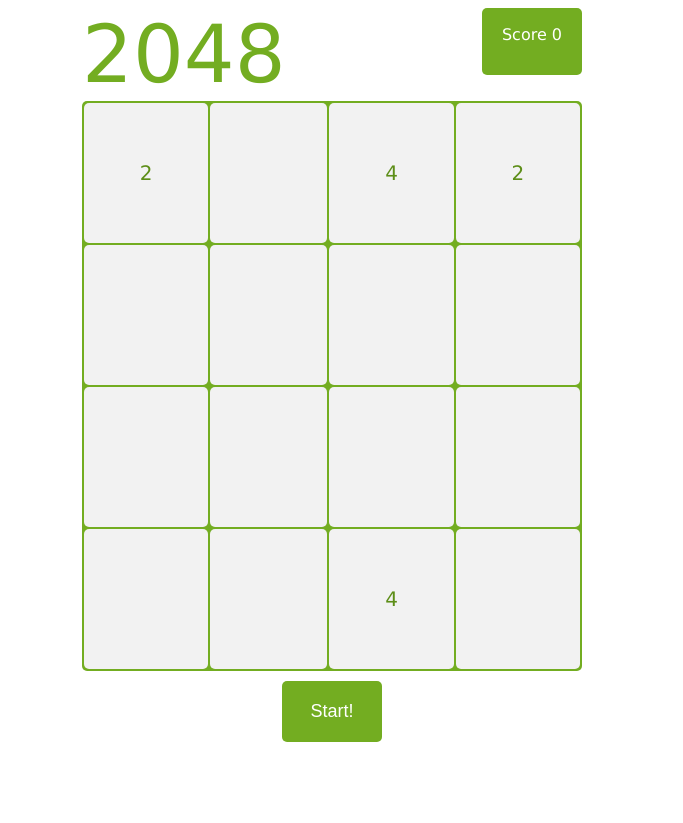
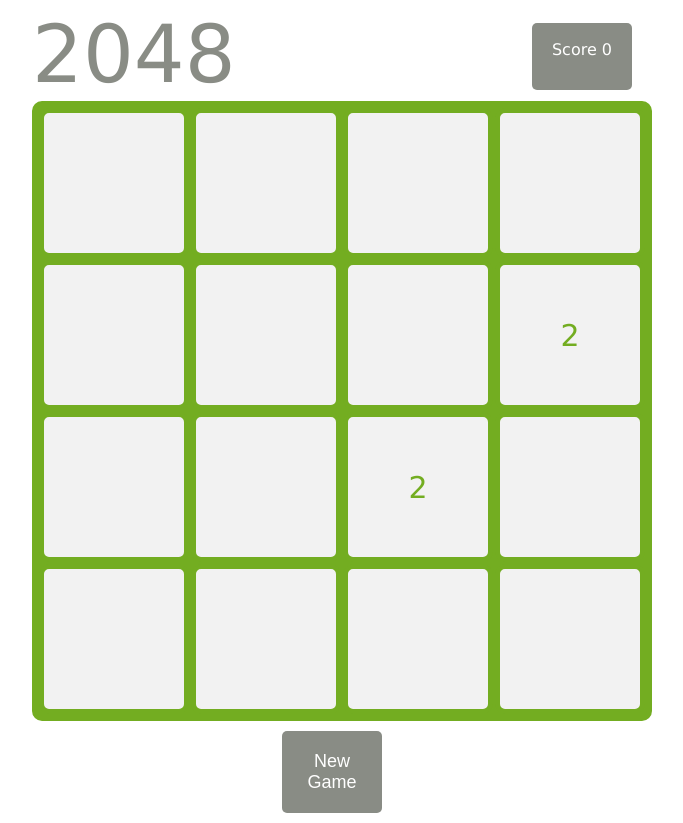
Before and after one commit to elizajing/2048, a website: page index.html in a window 1280 px wide. Shown: the whole page, without its empty margins (308-991 px from the left). Before the commit the page ends 800 px from the top, so only its background shows below. Drawn offline with nearby package versions, Linux system fonts and the light colour scheme.

Commit message:
All game logic done and minor css changes

```diff
--- a/index.html
+++ b/index.html
@@ -5,19 +5,20 @@
     <link rel="stylesheet" type="text/css" href="style.css">
 </head>
 
-<body>
+<body ng-view="" ng-keydown="keyPress($event)" ng-controller="playController">
   <script src="bower_components/angular/angular.js"></script>
   <script src="scripts/play.js"></script>
 
-  <div class="container">
-    <div ng-app="game" ng-controller="playController" >
+  <div class="container" >
       <div class="title">
         2048
       </div>
+
       <div class="scores">
         Score
         {{score}}
       </div>
+
       <table>
         <tr ng-repeat="i in [0,1,2,3]">
           <td>{{board[i][0]}}</td>
@@ -27,11 +28,11 @@
         </tr>
       </table>
 
+
       <div style="text-align:center;margin:10px;">
-        <button class="button" ng-click="" ng-keydown="keyPress($event)">Start!</button>
+        <button class="button" ng-click="newBoard()" ng-keydown="keyPress($event)">New Game</button>
       </div>
 
-    </div>
-</div>
+      </div>
 </body>
 </html>
--- a/scripts/play.js
+++ b/scripts/play.js
@@ -16,13 +16,19 @@ var app = angular.module('game', []);
 - No support for rule:
 */
 app.controller('playController', ($scope, $window) => {
-    $scope.moved = false;
-    $scope.board = [
+    var board = initBoard();
+
+    $scope.board = board;
+    /*[
       [2,'',4,2],
       ['','','',''],
       ['','','',''],
       ['','',4,'']
-      ];
+    ];*/
+    $scope.newBoard = function(){
+      var newBoard = initBoard();
+      $scope.board = initBoard();
+    }
     $scope.score = 0;
 
     $scope.keyPress = function($event){
@@ -44,6 +50,18 @@ app.controller('playController', ($scope, $window) => {
         }
       }
 
+      function initBoard(){
+        var board = [
+          ['','','',''],
+          ['','','',''],
+          ['','','',''],
+          ['','','','']
+        ];
+        randomize_slot(board);
+        randomize_slot(board);
+
+        return board;
+      }
 
       function moveUp(board){
         var size = board[1].length;
@@ -263,6 +281,8 @@ app.controller('playController', ($scope, $window) => {
               //console.log('--'+r+'--'+c);
               }
           }
+        }else{
+          $window.alert("You've lost!");
         }
       }
 
--- a/style.css
+++ b/style.css
@@ -1,49 +1,56 @@
 .container{
   margin: 0 auto;
-  width: 500px;
+  width: 600px;
 }
 .scores{
   border-radius: 5px;
-  background-color: #73AD21;
+  background-color: #898c85;
   color: #FFFFFF;
   font-family: verdana;
   width: 100px;
   height: 50px;
-  margin-left: 400px;
+  /*margin-left: 400px;*/
+  margin-top: 15px;
   text-align: center;
   padding-top: 17px;
   /*padding-bottom: 2px;*/
+  float: right;
 }
 .title{
+  float: left;
   font-family: verdana;
   font-style: bold;
-  color: #73AD21;
+  color: #898c85;
   font-size: 80px;
   /*margin: 0;*/
   float: left;
 }
 table {
+    border: 5px solid;
     text-align: center;
     font-family: verdana;
     font-style: bold;
-    margin: auto;
-    width: auto;
-    border-radius: 5px;
+    width: 210px;
+    height: 210px;
+    border-radius: 10px;
     background-color: #73AD21;
+    color: #73AD21;
+    table-layout: fixed;
+    font-size: 30px;
 }
 td{
-  border-radius: 5px;
+  border: 5px solid;
+  border-radius: 10px;
   padding: 50px;
   background-color: #f2f2f2;
-  color: #5d8e18;
-  font-size: 20px;
+  color: #73AD21;
   width: 40px;
   height: 40px;
 }
 .button {
   border-radius: 5px;
   position: relative;
-  background-color: #73AD21;
+  background-color: #898c85;
   border: none;
   font-size: 28px;
   color: #FFFFFF;
@@ -57,16 +64,6 @@ td{
   cursor: pointer;
   font-size: 18px;
 }
-/*
-.button{
-  background-color: #73AD21;
-  border: none;
-  color: white;
-  padding: 15px 32px;
-  text-decoration: none;
-  font-size: 16px;
-}*/
-
 .button:after {
     content: "";
     background: #90EE90;
```
